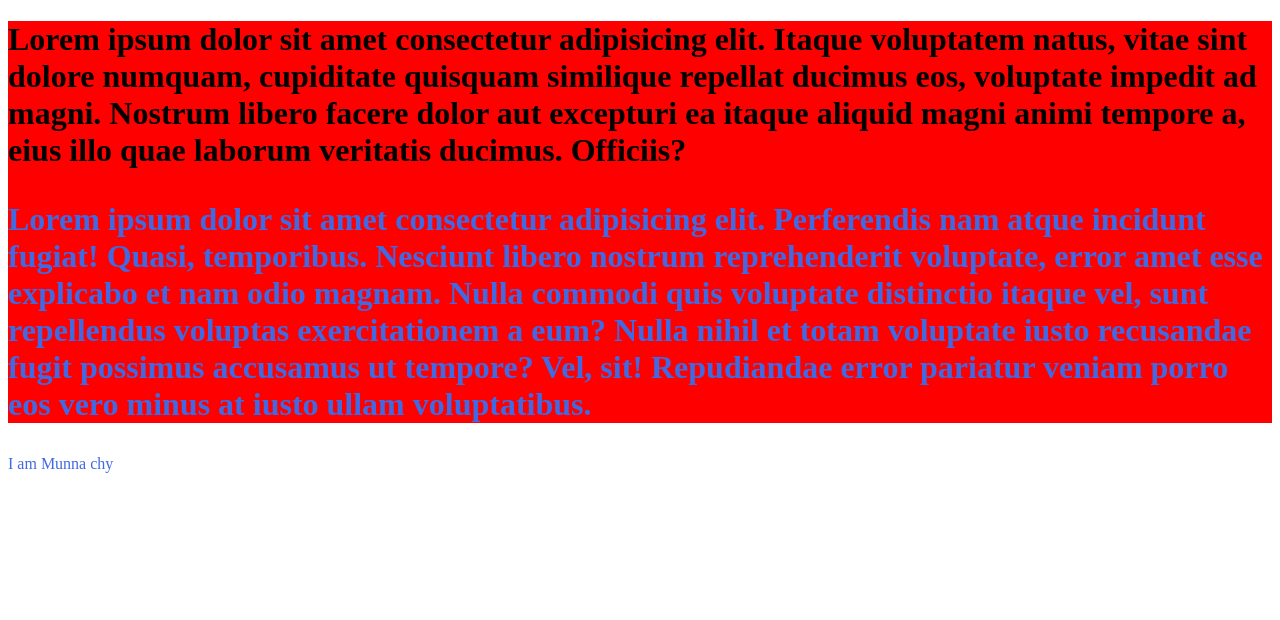
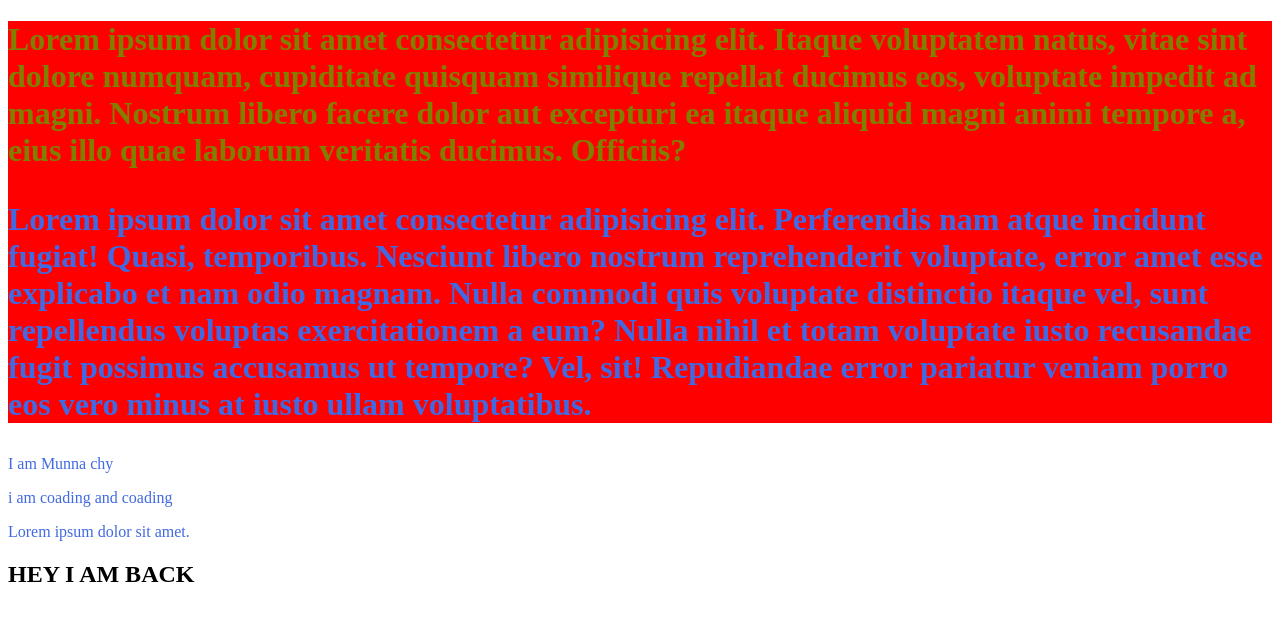
Before and after one commit to motlubmunna/my-first-repo, a plain HTML site: page index.html in a window 1280 px wide. Drawn offline with Linux system fonts and the light colour scheme.

Commit message:
i am back

```diff
--- a/index.html
+++ b/index.html
@@ -10,6 +10,9 @@
     </h1>
     <p>I am Munna chy</p>
     <link rel="stylesheet" href="style.css">
+    <p>i am coading and coading</p>
+    <p>Lorem ipsum dolor sit amet.</p>
+    <h2>HEY I AM BACK</h2>
 </head>
 <body>
 
--- a/style.css
+++ b/style.css
@@ -1,5 +1,6 @@
 h1{
     background-color: red;
+    color: olive;
 }
 p{
     color: royalblue;
```
